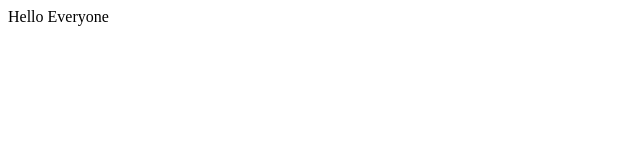
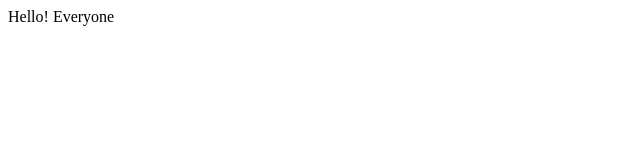
Before and after one commit to jasmanshakya/myappsample, a plain HTML site: page index.html in a window 1280 px wide. Shown: the full height of the page, 0-640 px from the left. Drawn offline with Linux system fonts and the light colour scheme.

Commit message:
File modified

```diff
--- a/app.js
+++ b/app.js
@@ -0,0 +1 @@
+console.log('Hello')
--- a/index.html
+++ b/index.html
@@ -5,6 +5,6 @@
 		</title>
 	</head>
 	<body>
-		<p>Hello Everyone</p>
+		<p>Hello! Everyone</p>
 	</body>
 </html>
```
